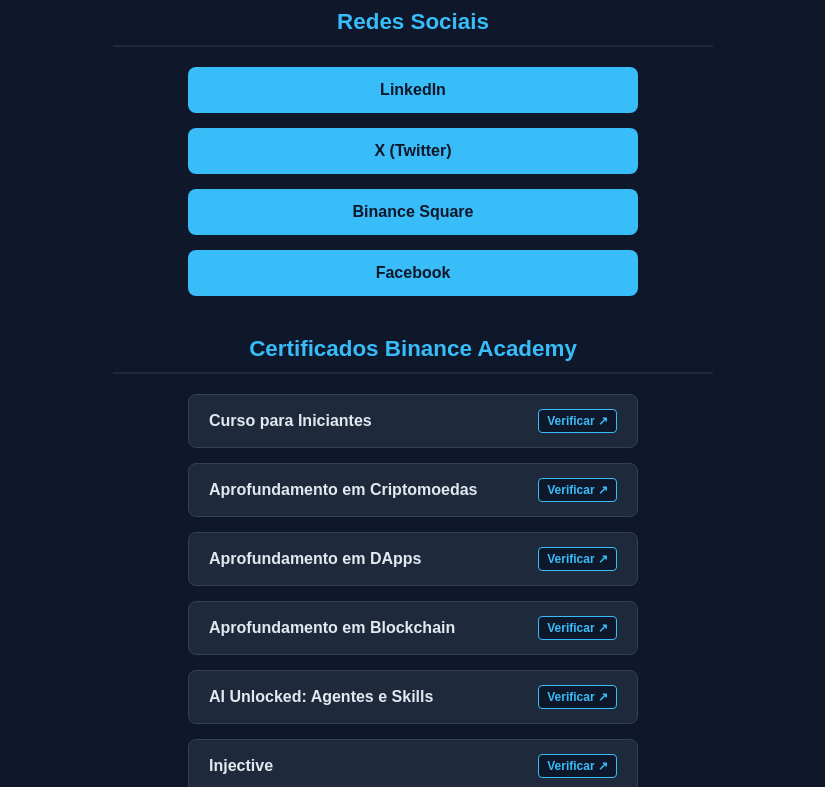
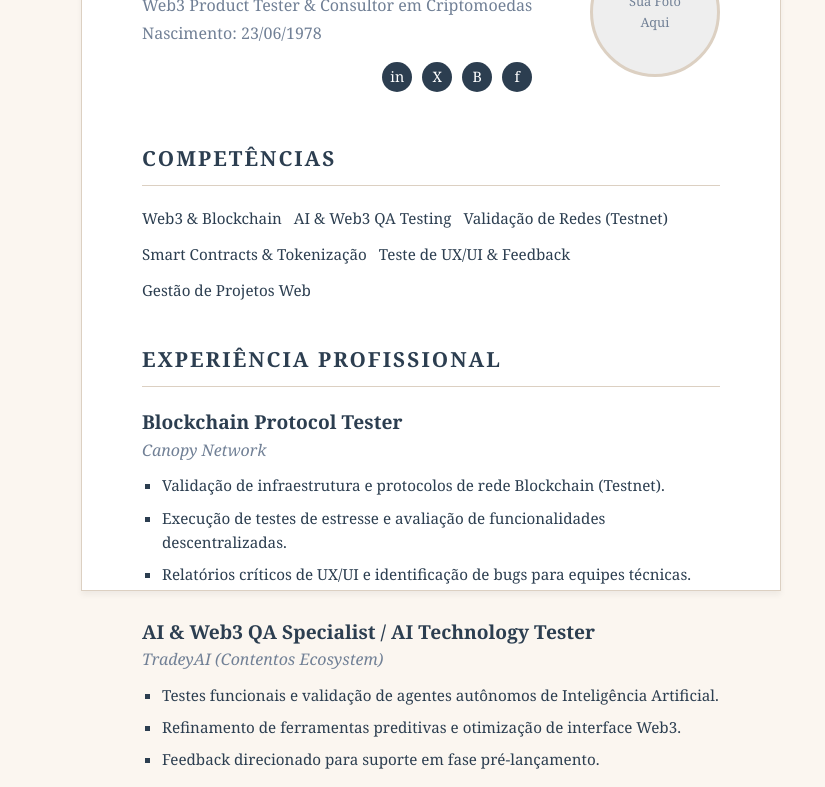
Before and after one commit to 4Ever-digital/meu-portfolio, a plain HTML site: page index.html in a window 1280 px wide. Shown: the part 169-956 px from the top of the page, without its empty margins (227-1052 px from the left). Drawn offline with Linux system fonts and the light colour scheme.

Commit message:
Update index.html

````diff
--- a/index.html
+++ b/index.html
@@ -1,142 +1,317 @@
+```html
 <!DOCTYPE html>
 <html lang="pt-BR">
 <head>
     <meta charset="UTF-8">
     <meta name="viewport" content="width=device-width, initial-scale=1.0">
-    <title>Salomão | Portfólio & Certificados</title>
+    <title>Salomão Veiga | Currículo Digital</title>
     <style>
+        :root {
+            --bg-page: #fbf6f0;
+            --text-main: #2c3e50;
+            --text-muted: #718096;
+            --accent: #2c3e50;
+            --border-color: #dcd0c2;
+            --card-bg: #ffffff;
+            --shadow: 0 4px 6px rgba(0, 0, 0, 0.05);
+        }
+
         * {
             box-sizing: border-box;
             margin: 0;
             padding: 0;
+            font-family: 'Georgia', serif;
         }
+
         body {
-            background-color: #0f172a;
-            color: #ffffff;
-            font-family: Arial, sans-serif;
+            background-color: var(--bg-page);
+            color: var(--text-main);
+            display: flex;
+            justify-content: center;
+            padding: 40px 20px;
+            line-height: 1.6;
+        }
+
+        .container {
+            max-width: 700px;
+            width: 100%;
+            border: 1px solid var(--border-color);
+            background: var(--card-bg);
+            padding: 60px;
+            box-shadow: var(--shadow);
+        }
+
+        /* Header / Foto e Perfil */
+        .profile-header {
+            display: flex;
+            justify-content: space-between;
+            align-items: center;
+            margin-bottom: 50px;
+            gap: 30px;
+        }
+
+        .profile-info h1 {
+            font-size: 2.2rem;
+            margin-bottom: 5px;
+        }
+
+        .profile-info p {
+            font-size: 1rem;
+            color: var(--text-muted);
+            margin-bottom: 2px;
+        }
+
+        .profile-photo {
+            width: 130px;
+            height: 130px;
+            border-radius: 50%;
+            border: 3px solid var(--border-color);
+            background-color: #eee;
+            display: flex;
+            justify-content: center;
+            align-items: center;
+            overflow: hidden;
+            flex-shrink: 0;
+            position: relative;
+        }
+
+        .photo-placeholder {
+            font-size: 0.8rem;
+            color: var(--text-muted);
             text-align: center;
-            padding: 40px 20px;
         }
-        h1 {
-            color: #38BDF8;
-            font-size: 2.2rem;
-            margin-bottom: 10px;
+
+        /* Redes Sociais alinhadas próximas à foto */
+        .social-links {
+            display: flex;
+            gap: 10px;
+            margin-top: 15px;
+            justify-content: flex-end;
         }
-        p.subtitle {
-            color: #94a3b8;
-            margin-bottom: 30px;
-        }
-        .section-title {
-            color: #38BDF8;
-            font-size: 1.4rem;
-            margin: 40px 0 20px 0;
-            border-bottom: 2px solid #1e293b;
-            padding-bottom: 10px;
-            display: inline-block;
-            width: 100%;
-            max-width: 600px;
-        }
-        .links-container {
-            display: flex;
-            flex-direction: column;
-            align-items: center;
-            gap: 15px;
-        }
-        .btn-link {
-            background-color: #38BDF8;
-            color: #0f172a;
-            font-weight: bold;
-            text-decoration: none;
-            padding: 14px 24px;
-            border-radius: 8px;
-            width: 100%;
-            max-width: 450px;
-            transition: transform 0.2s, background-color 0.2s, box-shadow 0.2s;
+
+        .social-icon {
+            width: 30px;
+            height: 30px;
+            background-color: var(--accent);
+            color: #fff;
+            border-radius: 50%;
             display: flex;
             align-items: center;
             justify-content: center;
-            gap: 10px;
+            text-decoration: none;
+            font-size: 0.9rem;
+            transition: opacity 0.2s;
         }
-        .btn-link:hover {
-            background-color: #0284c7;
-            color: #ffffff;
-            transform: translateY(-2px);
-            box-shadow: 0 4px 12px rgba(56, 189, 248, 0.3);
+
+        .social-icon:hover {
+            opacity: 0.8;
         }
-        .cert-card {
-            background-color: #1e293b;
-            border: 1px solid #334155;
-            color: #e2e8f0;
-            font-weight: 600;
-            text-decoration: none;
-            padding: 14px 20px;
-            border-radius: 8px;
-            width: 100%;
-            max-width: 450px;
+
+        /* Seções do Currículo */
+        .section {
+            margin-bottom: 40px;
+        }
+
+        .section-title {
+            font-size: 1.3rem;
+            text-transform: uppercase;
+            letter-spacing: 2px;
+            border-bottom: 1px solid var(--border-color);
+            padding-bottom: 10px;
+            margin-bottom: 20px;
+            color: var(--accent);
+        }
+
+        /* Experiência */
+        .experience-item {
+            margin-bottom: 30px;
+        }
+
+        .experience-item h3 {
+            font-size: 1.2rem;
+        }
+
+        .experience-company {
+            font-style: italic;
+            color: var(--text-muted);
+            margin-bottom: 10px;
+        }
+
+        .experience-item ul {
+            list-style-type: square;
+            margin-left: 20px;
+        }
+
+        .experience-item li {
+            margin-bottom: 8px;
+            font-size: 0.95rem;
+        }
+
+        /* Competências */
+        .skills-list {
+            display: flex;
+            flex-wrap: wrap;
+            gap: 12px;
+            list-style: none;
+        }
+
+        .skills-list li {
+            font-size: 0.95rem;
+        }
+
+        /* Certificados (Link Preview/Modal) */
+        .certifications-grid {
+            display: flex;
+            flex-direction: column;
+            gap: 15px;
+        }
+
+        .cert-button {
+            background-color: var(--bg-page);
+            border: 1px solid var(--border-color);
+            color: var(--text-main);
+            padding: 15px;
             text-align: left;
+            border-radius: 4px;
             display: flex;
             justify-content: space-between;
             align-items: center;
-            transition: border-color 0.2s, transform 0.2s;
+            text-decoration: none;
+            font-size: 0.95rem;
+            transition: background-color 0.2s;
+            cursor: pointer;
         }
-        .cert-card:hover {
-            border-color: #38BDF8;
-            transform: translateY(-2px);
-            color: #38BDF8;
+
+        .cert-button:hover {
+            background-color: #f0eae1;
         }
-        .badge {
-            font-size: 0.75rem;
-            background-color: #0f172a;
-            color: #38BDF8;
-            padding: 4px 8px;
-            border-radius: 4px;
-            border: 1px solid #38BDF8;
-            white-space: nowrap;
+
+        .cert-badge {
+            font-size: 0.8rem;
+            color: var(--text-muted);
+            text-transform: uppercase;
+            letter-spacing: 1px;
+        }
+
+        footer {
+            text-align: center;
+            color: var(--text-muted);
+            font-size: 0.8rem;
+            margin-top: 50px;
+            padding-top: 20px;
+            border-top: 1px solid var(--border-color);
         }
     </style>
 </head>
 <body>
 
-    <h1>Salomão</h1>
-    <p class="subtitle">Web3 Product Tester & Consultor em Criptomoedas</p>
+    <div class="container">
+        <!-- Header -->
+        <header class="profile-header">
+            <div class="profile-info">
+                <h1>Salomão Veiga</h1>
+                <p>Web3 Product Tester & Consultor em Criptomoedas</p>
+                <p>Nascimento: 23/06/1978</p>
 
-    <!-- REDES SOCIAIS -->
-    <h2 class="section-title">Redes Sociais</h2>
-    <div class="links-container">
-        <a href="https://www.linkedin.com/in/brrazilnftofficial/" target="_blank" class="btn-link">LinkedIn</a>
-        <a href="https://x.com/BrazilPfp" target="_blank" class="btn-link">X (Twitter)</a>
-        <a href="https://www.binance.com/pt-BR/square/profile/cos_investidores" target="_blank" class="btn-link">Binance Square</a>
-        <a href="https://www.facebook.com/cryptos.news.br" target="_blank" class="btn-link">Facebook</a>
+                <!-- Redes Sociais Pequenas -->
+                <div class="social-links">
+                    <a href="https://www.linkedin.com/in/brrazilnftofficial/" target="_blank" class="social-icon" title="LinkedIn">in</a>
+                    <a href="https://x.com/BrazilPfp" target="_blank" class="social-icon" title="X">X</a>
+                    <a href="https://www.binance.com/pt-BR/square/profile/cos_investidores" target="_blank" class="social-icon" title="Binance Square">B</a>
+                    <a href="https://www.facebook.com/cryptos.news.br" target="_blank" class="social-icon" title="Facebook">f</a>
+                </div>
             </div>
 
-    <!-- CERTIFICADOS BINANCE ACADEMY -->
-    <h2 class="section-title">Certificados Binance Academy</h2>
-    <div class="links-container">
-        <a href="https://www.binance.com/pt-BR/academy/courses/certificate/aec4e4c1c83a7ddf77f88937f1a3c6d229bd1929fcf802198a1ca5e71cb3dfc1" target="_blank" class="cert-card">
+            <div class="profile-photo">
+                <div class="photo-placeholder">Sua Foto<br>Aqui</div>
+                <!-- Para por a foto real, substitua o div acima por:
+                <img src="img/SuaFoto.jpg" alt="Salomão Veiga" style="width: 100%; height: 100%; object-fit: cover;"> -->
+            </div>
+        </header>
+
+        <!-- Competências -->
+        <section class="section">
+            <h2 class="section-title">Competências</h2>
+            <ul class="skills-list">
+                <li>Web3 & Blockchain</li>
+                <li>AI & Web3 QA Testing</li>
+                <li>Validação de Redes (Testnet)</li>
+                <li>Smart Contracts & Tokenização</li>
+                <li>Teste de UX/UI & Feedback</li>
+                <li>Gestão de Projetos Web</li>
+            </ul>
+        </section>
+
+        <!-- Experiência -->
+        <section class="section">
+            <h2 class="section-title">Experiência Profissional</h2>
+
+            <div class="experience-item">
+                <h3>Blockchain Protocol Tester</h3>
+                <div class="experience-company">Canopy Network</div>
+                <ul>
+                    <li>Validação de infraestrutura e protocolos de rede Blockchain (Testnet).</li>
+                    <li>Execução de testes de estresse e avaliação de funcionalidades descentralizadas.</li>
+                    <li>Relatórios críticos de UX/UI e identificação de bugs para equipes técnicas.</li>
+                </ul>
+            </div>
+
+            <div class="experience-item">
+                <h3>AI & Web3 QA Specialist / AI Technology Tester</h3>
+                <div class="experience-company">TradeyAI (Contentos Ecosystem)</div>
+                <ul>
+                    <li>Testes funcionais e validação de agentes autônomos de Inteligência Artificial.</li>
+                    <li>Refinamento de ferramentas preditivas e otimização de interface Web3.</li>
+                    <li>Feedback direcionado para suporte em fase pré-lançamento.</li>
+                </ul>
+            </div>
+        </section>
+
+        <!-- Certificados (Janela de Visualização) -->
+        <section class="section">
+            <h2 class="section-title">Certificações & Licenças</h2>
+            <div class="certifications-grid">
+
+                <a href="https://www.binance.com/pt-BR/academy/courses/certificate/aec4e4c1c83a7ddf77f88937f1a3c6d229bd1929fcf802198a1ca5e71cb3dfc1" target="_blank" class="cert-button">
                     <span>Curso para Iniciantes</span>
-            <span class="badge">Verificar ↗</span>
+                    <span class="cert-badge">Binance Academy ↗</span>
                 </a>
-        <a href="https://www.binance.com/pt-BR/academy/courses/certificate/52b802bb47e103162c4e413243c3f009eca530cdf244fbf86bc8615046a46a28" target="_blank" class="cert-card">
+
+                <a href="https://www.binance.com/pt-BR/academy/courses/certificate/52b802bb47e103162c4e413243c3f009eca530cdf244fbf86bc8615046a46a28" target="_blank" class="cert-button">
                     <span>Aprofundamento em Criptomoedas</span>
-            <span class="badge">Verificar ↗</span>
+                    <span class="cert-badge">Binance Academy ↗</span>
                 </a>
-        <a href="https://www.binance.com/pt-BR/academy/courses/certificate/f0c63043451af2394c2e9a959fff5faaf85a5085322a4fcd4b367b237bee0acf" target="_blank" class="cert-card">
+
+                <a href="https://www.binance.com/pt-BR/academy/courses/certificate/f0c63043451af2394c2e9a959fff5faaf85a5085322a4fcd4b367b237bee0acf" target="_blank" class="cert-button">
                     <span>Aprofundamento em DApps</span>
-            <span class="badge">Verificar ↗</span>
+                    <span class="cert-badge">Binance Academy ↗</span>
                 </a>
-        <a href="https://www.binance.com/pt-BR/academy/courses/certificate/a6197f37daf0aca6821237f23a4396253b8d2030c965c37583de45e1e43e3a43" target="_blank" class="cert-card">
+
+                <a href="https://www.binance.com/pt-BR/academy/courses/certificate/a6197f37daf0aca6821237f23a4396253b8d2030c965c37583de45e1e43e3a43" target="_blank" class="cert-button">
                     <span>Aprofundamento em Blockchain</span>
-            <span class="badge">Verificar ↗</span>
+                    <span class="cert-badge">Binance Academy ↗</span>
                 </a>
-        <a href="https://www.binance.com/pt-BR/academy/courses/certificate/f63e94023603985f0985403f6d02154470eeafee7209ed9bfb33513e5a5c8e7b" target="_blank" class="cert-card">
+
+                <a href="https://www.binance.com/pt-BR/academy/courses/certificate/f63e94023603985f0985403f6d02154470eeafee7209ed9bfb33513e5a5c8e7b" target="_blank" class="cert-button">
                     <span>AI Unlocked: Agentes e Skills</span>
-            <span class="badge">Verificar ↗</span>
+                    <span class="cert-badge">Binance Academy ↗</span>
                 </a>
-        <a href="https://www.binance.com/en/academy/courses/certificate/ec700c462bc139488edb3877f156cbe33833ab14780fa1c1269b9bd4d1f1a4ba" target="_blank" class="cert-card">
+
+                <a href="https://www.binance.com/en/academy/courses/certificate/ec700c462bc139488edb3877f156cbe33833ab14780fa1c1269b9bd4d1f1a4ba" target="_blank" class="cert-button">
                     <span>Injective</span>
-            <span class="badge">Verificar ↗</span>
+                    <span class="cert-badge">Binance Academy ↗</span>
                 </a>
+
+            </div>
+        </section>
+
+        <!-- Rodapé -->
+        <footer>
+            <p>&copy; 2026 Salomão Veiga. Currículo online verificado.</p>
+        </footer>
     </div>
 
 </body>
 </html>
+
+```
````
Lines whose indentation alone changed are shown as unchanged.
